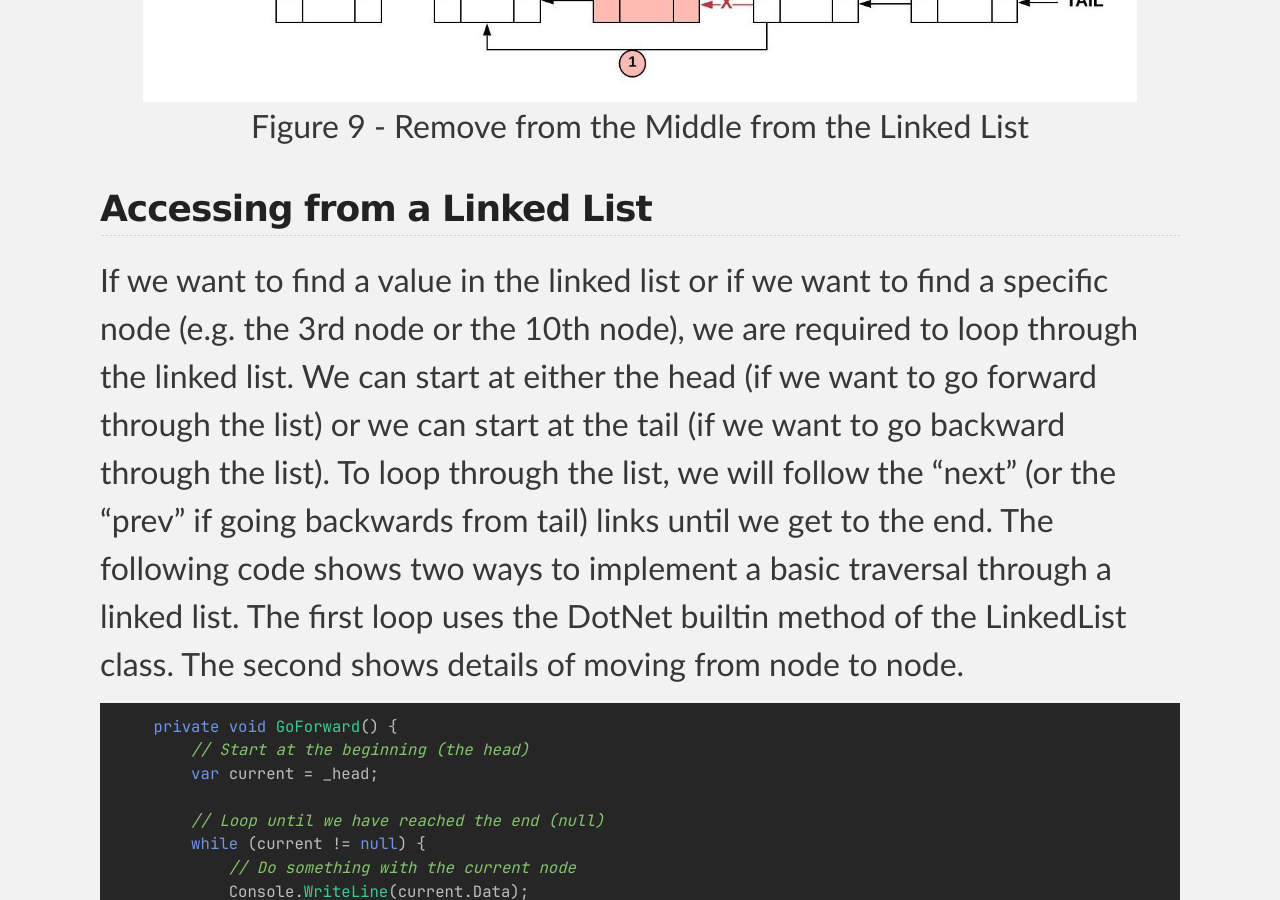
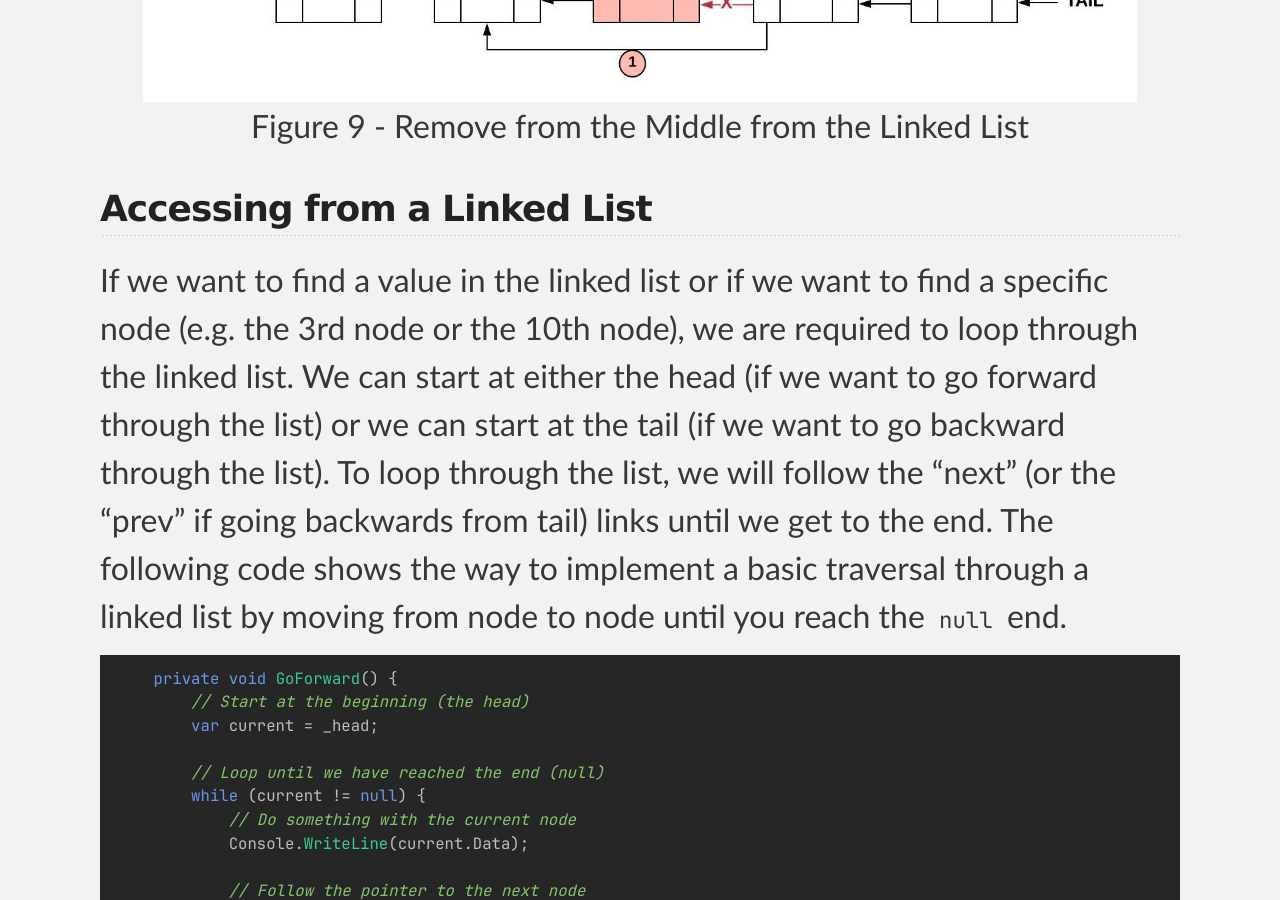
Before and after one commit to byui-cse/cse212-csharp, a Jekyll site: the page built from docs/lesson07/prepare.md, in a window 1280 px wide and 900 px high, scrolled down 7978 px. Built offline with Jekyll 4.4.1, drawn with Linux system fonts in a browser that asks for light colours; some web fonts are replaced.

Commit message:
Update prepare.md

````diff
--- a/docs/lesson07/prepare.md
+++ b/docs/lesson07/prepare.md
@@ -129,7 +129,7 @@ caption="Remove from the Middle from the Linked List"
 
 ## Accessing from a Linked List
 
-If we want to find a value in the linked list or if we want to find a specific node (e.g. the 3rd node or the 10th node), we are required to loop through the linked list. We can start at either the head (if we want to go forward through the list) or we can start at the tail (if we want to go backward through the list). To loop through the list, we will follow the "next" (or the "prev" if going backwards from tail) links until we get to the end. The following code shows two ways to implement a basic traversal through a linked list.  The first loop uses the DotNet builtin method of the LinkedList class.  The second shows details of moving from node to node.
+If we want to find a value in the linked list or if we want to find a specific node (e.g. the 3rd node or the 10th node), we are required to loop through the linked list. We can start at either the head (if we want to go forward through the list) or we can start at the tail (if we want to go backward through the list). To loop through the list, we will follow the "next" (or the "prev" if going backwards from tail) links until we get to the end. The following code shows the way to implement a basic traversal through a linked list by moving from node to node until you reach the `null` end.
 
 ```csharp
     private void GoForward() {
````
